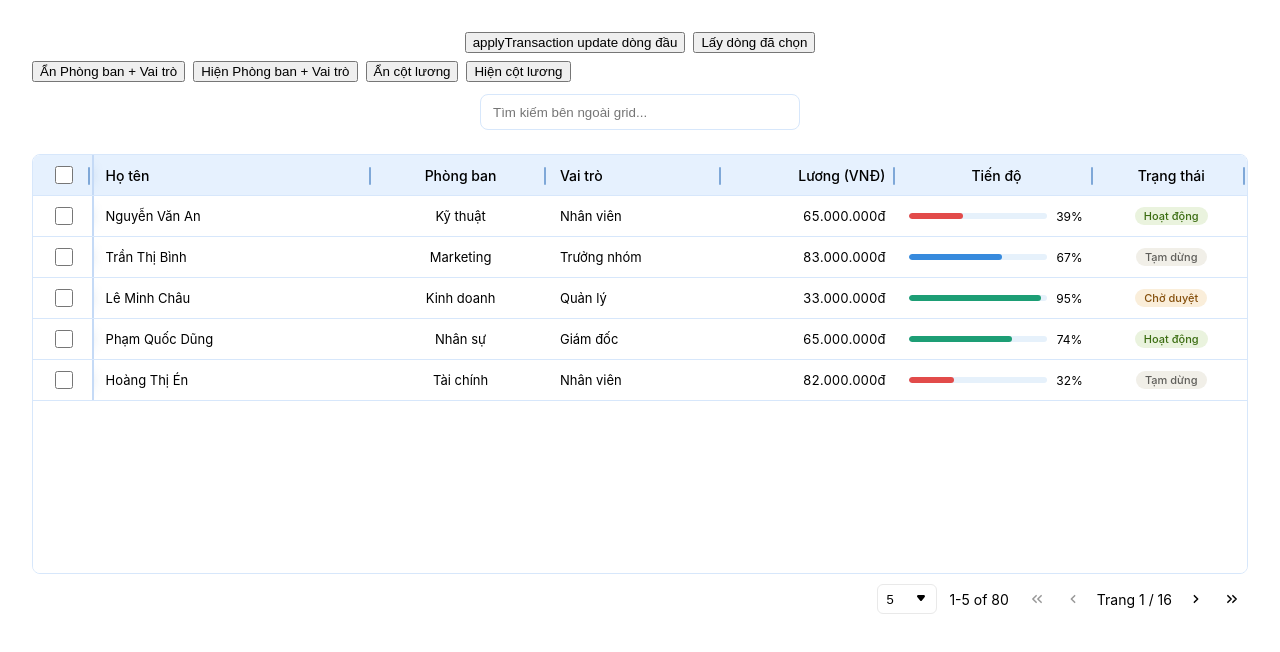
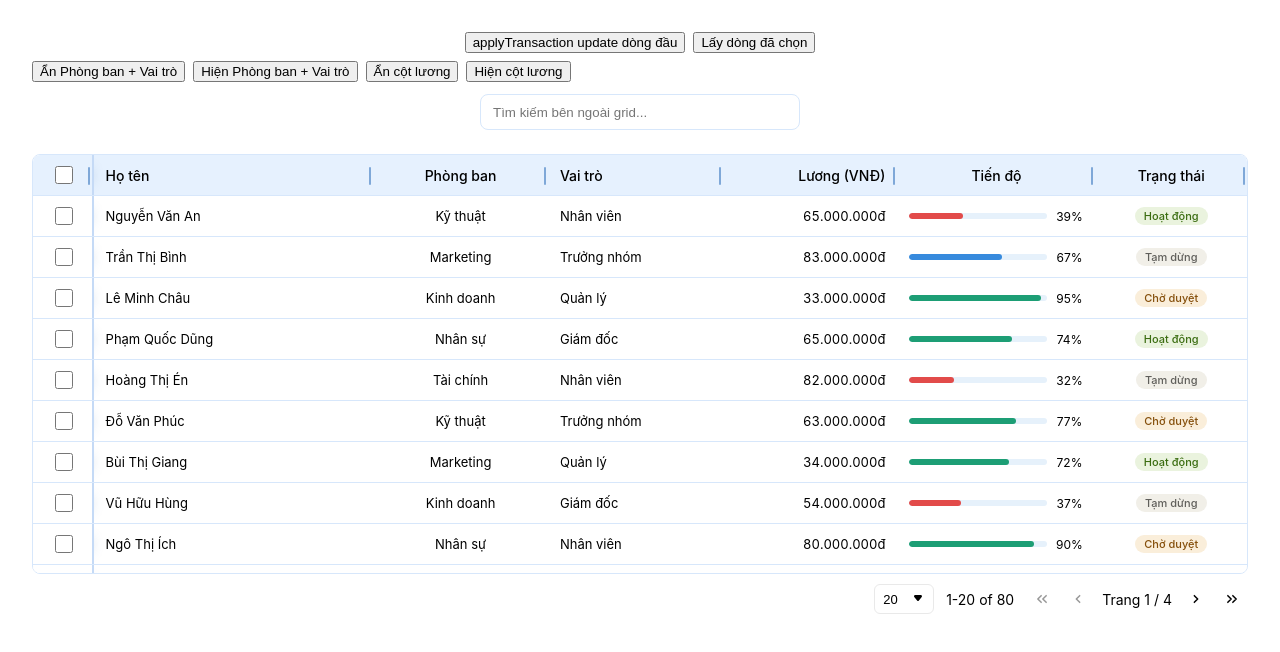
Before and after one commit to Fenell/data-grid-react, a React (Vite) app: page / in a window 1280 px wide. Shown: the top 652 px of the page. Built offline with nearby package versions, Linux system fonts and the light colour scheme; a web font is replaced by a local one.

Commit message:
rút gọn props

```diff
--- a/src/App.tsx
+++ b/src/App.tsx
@@ -168,7 +168,7 @@ function App() {
 
   const processedRows = useMemo(() => {
     let nextRows = [...dataSource];
-
+    console.log(sorting);
     if (globalFilter) {
       const query = globalFilter.toLowerCase();
       nextRows = nextRows.filter((row) =>
@@ -323,20 +323,20 @@ function App() {
       <DataGrid<EmployeeRow>
         ref={gridRef}
         columns={employeeColumns}
-        data={allEmployees}
+        data={processedRows}
         contentHeight={420}
         enableColumnFilters={false}
         globalFilter={globalFilter}
         isLoading={isLoading}
-        serverSide={false}
-        // pagination={paginationModel}
-        // sorting={sorting}
+        serverSide
+        pagination={paginationModel}
+        sorting={sorting}
         getRowId={(row) => row.id}
-        // onGlobalFilterChange={setGlobalFilter}
-        // onPaginationChange={setPagination}
+        onGlobalFilterChange={setGlobalFilter}
+        onPaginationChange={setPagination}
         onRowClick={(row) => console.log("row click", row)}
         onRowDoubleClick={(row) => console.log("row double click", row)}
-        // onSortingChange={setSorting}
+        onSortingChange={setSorting}
       />
     </>
   );
--- a/src/components/DataGrid.logic.ts
+++ b/src/components/DataGrid.logic.ts
@@ -169,9 +169,6 @@ export const useDataGridController = <T extends GridRow>({
   enableSort = true,
   enablePagination = true,
   serverSide = false,
-  manualPagination,
-  manualSorting,
-  manualFiltering,
   pagination,
   sorting,
   columnFilters,
@@ -181,8 +178,6 @@ export const useDataGridController = <T extends GridRow>({
   onSortingChange,
   onColumnFiltersChange,
   onGlobalFilterChange,
-  rowCount,
-  pageCount,
   pageSizeOptions = [5, 10, 20, 50],
   getRowId,
   onDataSourceChange,
@@ -205,8 +200,6 @@ export const useDataGridController = <T extends GridRow>({
         pageIndex: 0,
         pageSize: pageSizeOptions[0] ?? 10,
         pageSizeOptions,
-        totalRows: rowCount,
-        pageCount,
       },
     );
 
@@ -250,28 +243,21 @@ export const useDataGridController = <T extends GridRow>({
   const globalFilterState = controlledGlobalFilter ?? internalGlobalFilter;
   const resolvedPageSizeOptions =
     paginationModel.pageSizeOptions ?? pageSizeOptions;
-  const resolvedServerRowCount = paginationModel.totalRows ?? rowCount;
-  const resolvedServerPageCount = paginationModel.pageCount ?? pageCount;
-  const resolvedManualPagination = manualPagination ?? serverSide;
-  const resolvedManualSorting = manualSorting ?? serverSide;
-  const resolvedManualFiltering = manualFiltering ?? serverSide;
+  const resolvedServerRowCount = paginationModel.totalRows;
+  const resolvedServerPageCount = paginationModel.pageCount;
 
   const handlePaginationChange = (
     updater:
       | DataGridPaginationModel
       | ((old: DataGridPaginationModel) => DataGridPaginationModel),
   ) => {
-    const nextUpdater =
-      typeof updater === "function"
-        ? updater
-        : () => updater;
+    const nextUpdater = typeof updater === "function" ? updater : () => updater;
 
     if (pagination === undefined) {
       setInternalPagination(updater);
     }
     onPaginationChange?.((current) => {
-      const base =
-        current ?? {
+      const base = current ?? {
         pageIndex: 0,
         pageSize: resolvedPageSizeOptions[0] ?? 10,
         pageSizeOptions: resolvedPageSizeOptions,
@@ -340,9 +326,9 @@ export const useDataGridController = <T extends GridRow>({
     enableHiding: enableColumnVisibility,
     enableRowSelection: columns.some((column) => column.cell === "checkBox"),
     enableSorting: enableSort,
-    manualFiltering: resolvedManualFiltering,
-    manualPagination: resolvedManualPagination,
-    manualSorting: resolvedManualSorting,
+    manualFiltering: serverSide,
+    manualPagination: serverSide,
+    manualSorting: serverSide,
     onColumnFiltersChange: handleColumnFiltersChange,
     onColumnVisibilityChange: setColumnVisibility,
     onGlobalFilterChange: handleGlobalFilterChange,
@@ -351,15 +337,13 @@ export const useDataGridController = <T extends GridRow>({
     onSortingChange: handleSortingChange,
     getCoreRowModel: getCoreRowModel(),
     getFilteredRowModel:
-      !resolvedManualFiltering && (enableGlobalFilter || enableColumnFilters)
+      !serverSide && (enableGlobalFilter || enableColumnFilters)
         ? getFilteredRowModel()
         : undefined,
     getPaginationRowModel:
-      !resolvedManualPagination && enablePagination
-        ? getPaginationRowModel()
-        : undefined,
+      !serverSide && enablePagination ? getPaginationRowModel() : undefined,
     getSortedRowModel:
-      !resolvedManualSorting && enableSort ? getSortedRowModel() : undefined,
+      !serverSide && enableSort ? getSortedRowModel() : undefined,
     getRowId: (row) => String(getRowId ? getRowId(row) : row.id),
     globalFilterFn: (row, _columnId, filterValue) =>
       Object.values(row.original).some((value) =>
@@ -422,10 +406,10 @@ export const useDataGridController = <T extends GridRow>({
   };
 
   const rows = table.getRowModel().rows;
-  const resolvedRowCount = resolvedManualPagination
+  const resolvedRowCount = serverSide
     ? (resolvedServerRowCount ?? localRows.length)
     : table.getFilteredRowModel().rows.length;
-  const resolvedPageCount = resolvedManualPagination
+  const resolvedPageCount = serverSide
     ? (resolvedServerPageCount ?? table.getPageCount())
     : table.getPageCount();
   const canPaginate = enablePagination && table.getPageCount() > 0;
--- a/src/components/DataGrid.types.ts
+++ b/src/components/DataGrid.types.ts
@@ -73,9 +73,6 @@ export type DataGridPaginationModel = PaginationState & {
 
 export type DataGridServerPaginationProps = {
   serverSide?: boolean;
-  manualPagination?: boolean;
-  manualSorting?: boolean;
-  manualFiltering?: boolean;
   pagination?: DataGridPaginationModel;
   sorting?: SortingState;
   columnFilters?: ColumnFiltersState;
@@ -86,8 +83,6 @@ export type DataGridServerPaginationProps = {
   onColumnFiltersChange?: (updater: Updater<ColumnFiltersState>) => void;
   onGlobalFilterChange?: (value: string) => void;
   pageSizeOptions?: number[];
-  rowCount?: number;
-  pageCount?: number;
   isLoading?: boolean;
 };
 
```
Lines whose indentation alone changed are shown as unchanged.
